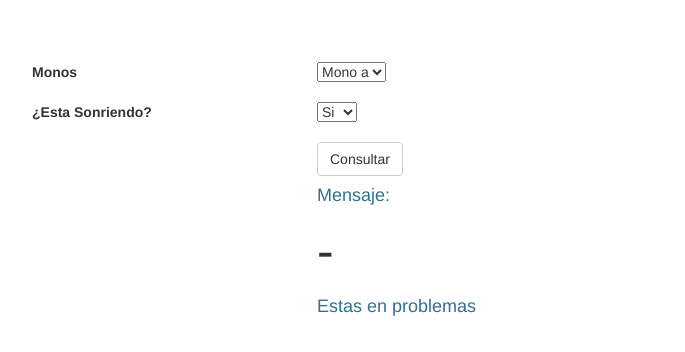
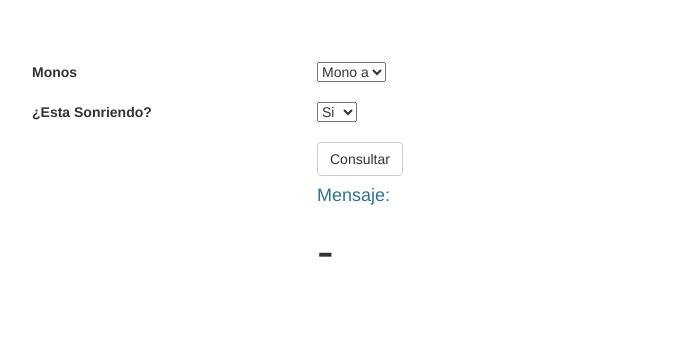
Before and after one commit to katsihuin/Ejercicio3-Leccion17, a plain HTML site: page index.html in a window 1280 px wide. Shown: the part 106-458 px from the top of the page, without its empty margins (148-833 px from the left). Drawn offline with Linux system fonts and the light colour scheme.

```diff
--- a/index.html
+++ b/index.html
@@ -49,7 +49,7 @@
 						<div class="col-md-offset-4 col-md-4">
 							<h4 class="text-info">Mensaje:</h4>
 							<div id="salida" style="font-size:50px;">-</div>
-							<h4 class="text-info">Estas en problemas</h4>
+
 						</div>
 					</form>
 
--- a/main.js
+++ b/main.js
@@ -30,4 +30,4 @@
             salida.innerHTML = "1";
          }
         }
-}
+}/
```
